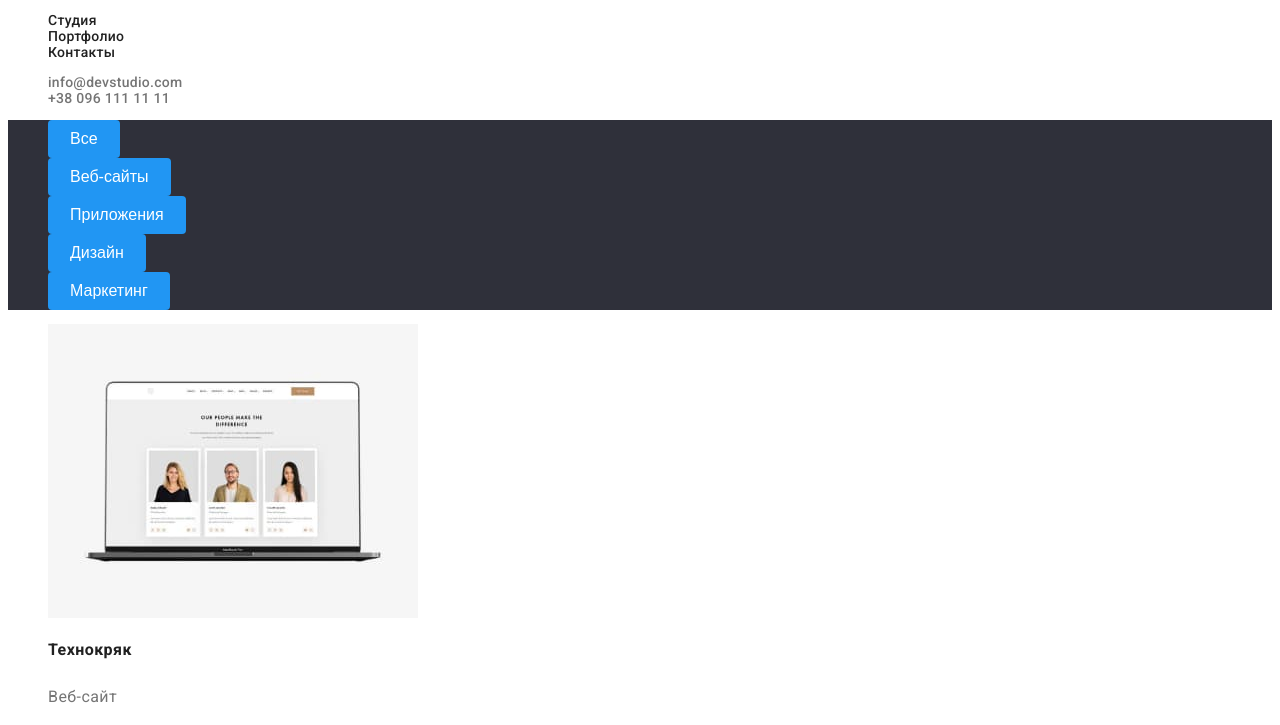
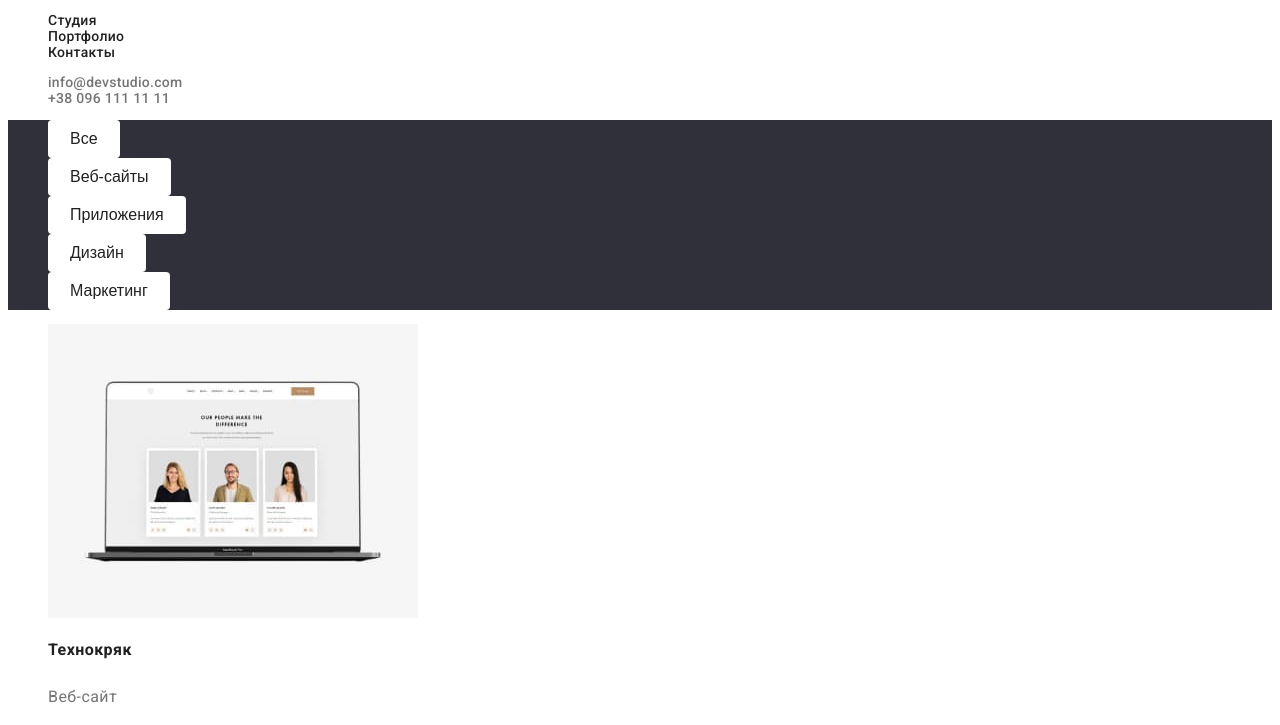
Before and after one commit to reymisterii/DZ, a plain HTML site: page portfolio.html in a window 1280 px wide. Shown: the part 41-766 px from the top of the page. Drawn offline with Linux system fonts and the light colour scheme.

Commit message:
Add files via upload

```diff
--- a/styles/styles.css
+++ b/styles/styles.css
@@ -107,16 +107,16 @@ ul {
     font-size: 16px;
     line-height: 1.625;
     font-weight:500;
-    color: var(--white-color);
-    background-color: var(--btn-logo-fh-color);
+    color: var(--text-color);
+    background-color: var(--white-color);
     border: 0;
     padding: 6px 22px;
     border-radius: 4px;
 }
 .btn:hover,
 .btn:focus {
-    color: var(--text-color);
-    background-color: var(--main-nextfon-color);
+    color: var(--white-color);
+    background-color: var(--btn-logo-fh-color);
     cursor: pointer;
 }
 .about {
```
